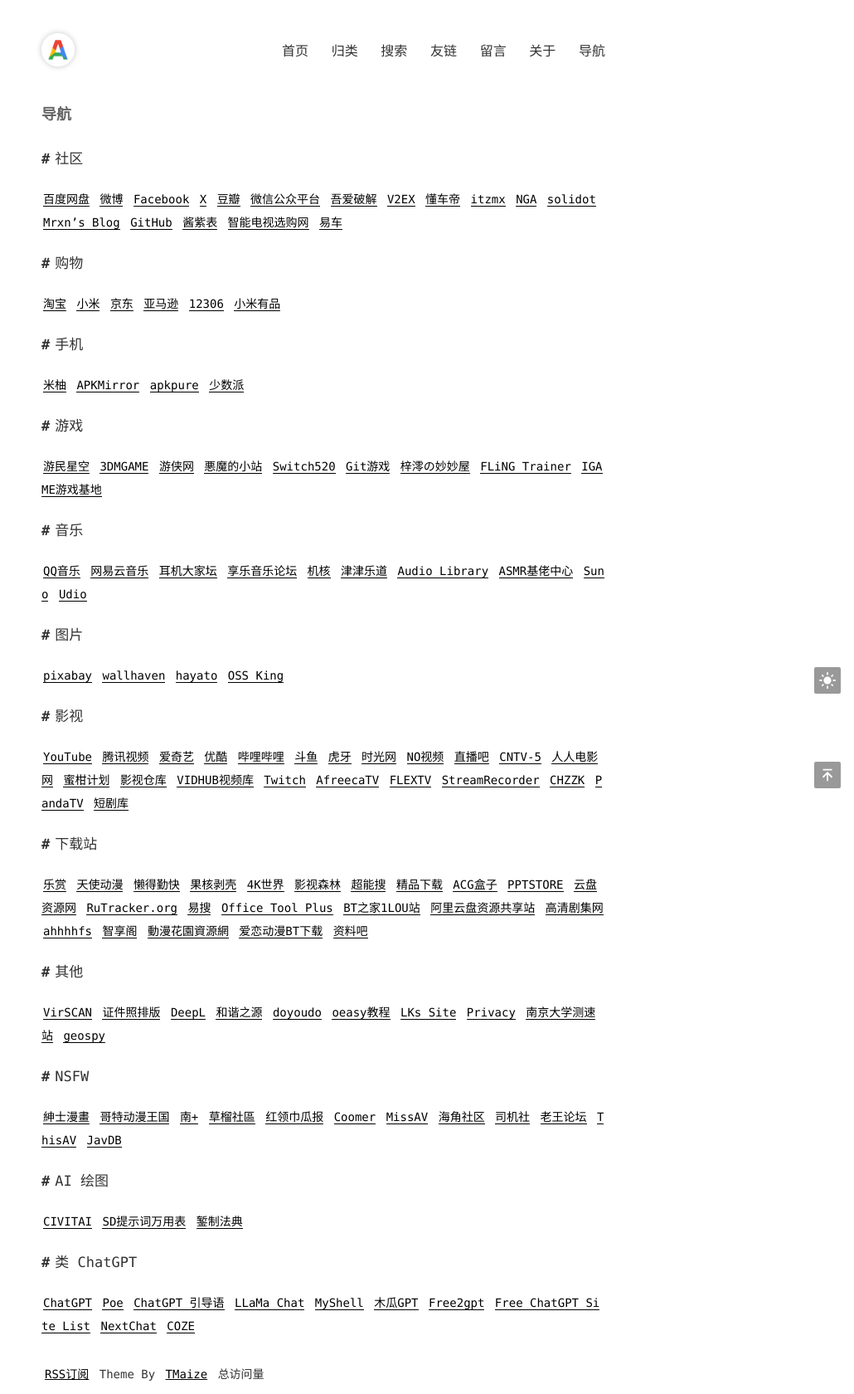
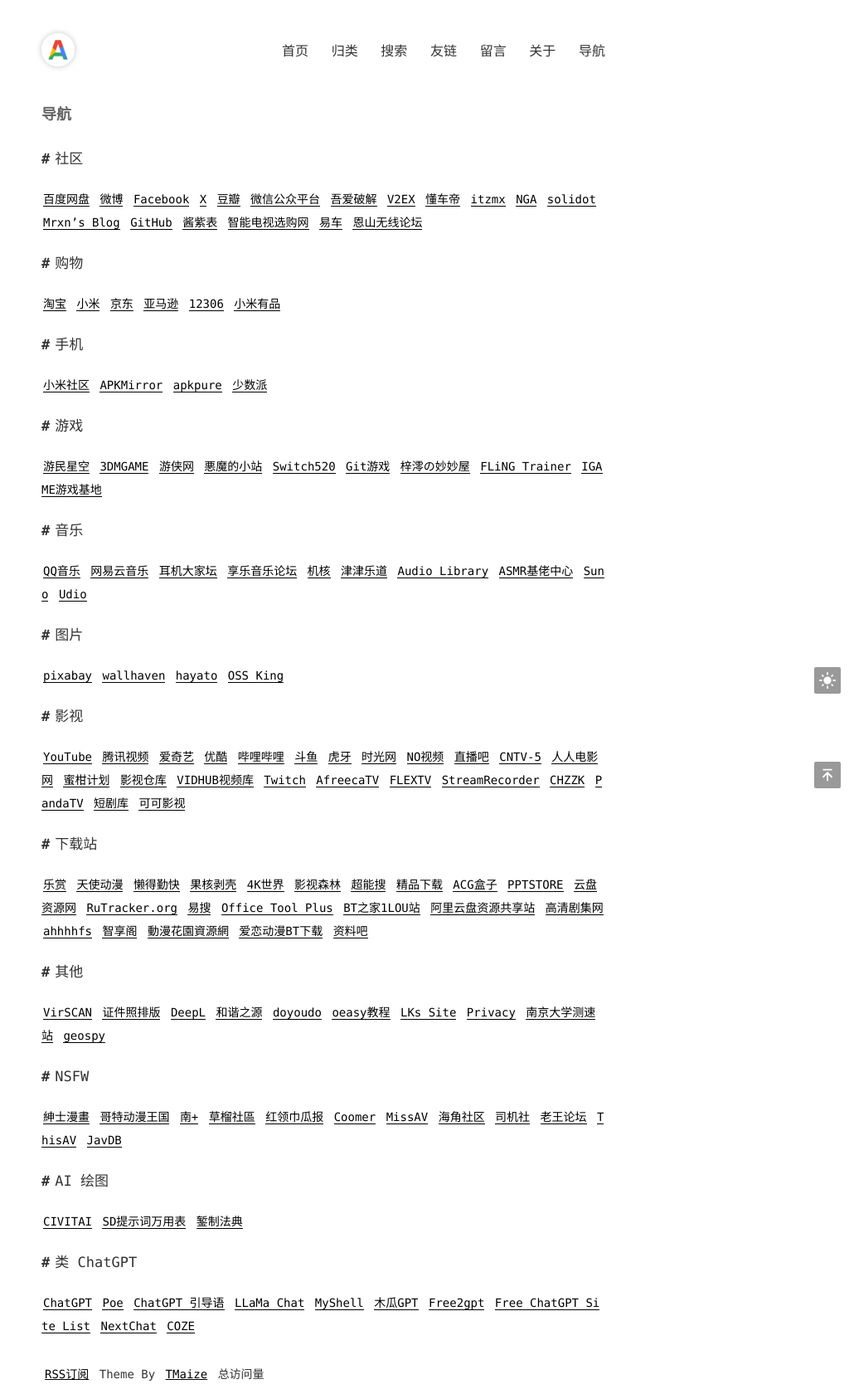
Before and after one commit to admans/admans.github.io, a Jekyll site: the page built from pages/navi.md, in a window 1280 px wide. Shown: the whole page at 83% size, without its empty margins (250-1280 px from the left). Built offline with Jekyll 4.4.1, drawn with Linux system fonts in a browser that asks for light colours; comment, search, counter and statistics services are not loaded.

Commit message:
Update navi.md

```diff
--- a/pages/navi.md
+++ b/pages/navi.md
@@ -5,7 +5,7 @@ title: 导航
 
 ## 社区
 
-[百度网盘](https://pan.baidu.com/ "百度网盘") [微博](https://weibo.com/ "微博") [Facebook](https://www.facebook.com/ "Facebook") [X](https://x.com/ "X") [豆瓣](https://www.douban.com/ "豆瓣") [微信公众平台](https://mp.weixin.qq.com/ "微信公众平台") [吾爱破解](https://www.52pojie.cn/ "吾爱破解") [V2EX](https://v2ex.com/ "V2EX") [懂车帝](https://www.dongchedi.com/ "懂车帝") [itzmx](http://bbs.itzmx.com/ "itzmx") [NGA](https://bbs.nga.cn/ "NGA") [solidot](https://www.solidot.org/ "solidot") [Mrxn's Blog](https://mrxn.net/ "Mrxn's Blog") [GitHub](https://github.com/ "GitHub") [酱紫表](https://qust.me/ "酱紫表") [智能电视选购网](https://tvlabs.cn/ "智能电视选购网") [易车](https://www.yiche.com/ "易车")
+[百度网盘](https://pan.baidu.com/ "百度网盘") [微博](https://weibo.com/ "微博") [Facebook](https://www.facebook.com/ "Facebook") [X](https://x.com/ "X") [豆瓣](https://www.douban.com/ "豆瓣") [微信公众平台](https://mp.weixin.qq.com/ "微信公众平台") [吾爱破解](https://www.52pojie.cn/ "吾爱破解") [V2EX](https://v2ex.com/ "V2EX") [懂车帝](https://www.dongchedi.com/ "懂车帝") [itzmx](http://bbs.itzmx.com/ "itzmx") [NGA](https://bbs.nga.cn/ "NGA") [solidot](https://www.solidot.org/ "solidot") [Mrxn's Blog](https://mrxn.net/ "Mrxn's Blog") [GitHub](https://github.com/ "GitHub") [酱紫表](https://qust.me/ "酱紫表") [智能电视选购网](https://tvlabs.cn/ "智能电视选购网") [易车](https://www.yiche.com/ "易车") [恩山无线论坛](https://www.right.com.cn/forum/index.php "恩山无线论坛")
 
 ## 购物
 
@@ -13,7 +13,7 @@ title: 导航
 
 ## 手机
 
-[米柚](https://miui.com/ "米柚") [APKMirror](http://www.apkmirror.com/ "APKMirror") [apkpure](https://apkpure.com/ "apkpure") [少数派](https://sspai.com/ "少数派")
+[小米社区](https://www.xiaomi.cn/ "小米社区") [APKMirror](http://www.apkmirror.com/ "APKMirror") [apkpure](https://apkpure.com/ "apkpure") [少数派](https://sspai.com/ "少数派")
 
 ## 游戏
 
@@ -29,7 +29,7 @@ title: 导航
 
 ## 影视
 
-[YouTube](https://www.youtube.com/ "YouTube") [腾讯视频](https://v.qq.com/ "腾讯视频") [爱奇艺](https://www.iqiyi.com/ "爱奇艺") [优酷](https://www.youku.com/ "优酷") [哔哩哔哩](https://www.bilibili.com/ "哔哩哔哩") [斗鱼](https://www.douyu.com/ "斗鱼") [虎牙](https://www.huya.com/ "虎牙") [时光网](http://www.mtime.com/ "时光网") [NO视频](https://www.novipnoad.com/ "NO视频") [直播吧](http://www.zhibo8.cc/ "直播吧") [CNTV-5](http://tv.cntv.cn/live/cctv5/?pt=HD "CNTV-5") [人人电影网](https://www.rrdynb.com/index.html "人人电影网") [蜜柑计划](https://mikanani.me/ "蜜柑计划") [影视仓库](http://www.wmdz.com/index.html "影视仓库") [VIDHUB视频库](https://vidhub.link/ "VIDHUB视频库") [Twitch](https://www.twitch.tv/ "Twitch") [AfreecaTV](https://www.afreecatv.com/ "AfreecaTV") [FLEXTV](https://www.flextv.co.kr/ "FLEXTV") [StreamRecorder](https://streamrecorder.io/ "StreamRecorder") [CHZZK](https://chzzk.naver.com/ "CHZZK") [PandaTV](https://www.pandalive.co.kr/ "PandaTV") [短剧库](https://kdocs.cn/l/cntsb8OUEpHV "短剧库")
+[YouTube](https://www.youtube.com/ "YouTube") [腾讯视频](https://v.qq.com/ "腾讯视频") [爱奇艺](https://www.iqiyi.com/ "爱奇艺") [优酷](https://www.youku.com/ "优酷") [哔哩哔哩](https://www.bilibili.com/ "哔哩哔哩") [斗鱼](https://www.douyu.com/ "斗鱼") [虎牙](https://www.huya.com/ "虎牙") [时光网](http://www.mtime.com/ "时光网") [NO视频](https://www.novipnoad.com/ "NO视频") [直播吧](http://www.zhibo8.cc/ "直播吧") [CNTV-5](http://tv.cntv.cn/live/cctv5/?pt=HD "CNTV-5") [人人电影网](https://www.rrdynb.com/index.html "人人电影网") [蜜柑计划](https://mikanani.me/ "蜜柑计划") [影视仓库](http://www.wmdz.com/index.html "影视仓库") [VIDHUB视频库](https://vidhub.link/ "VIDHUB视频库") [Twitch](https://www.twitch.tv/ "Twitch") [AfreecaTV](https://www.afreecatv.com/ "AfreecaTV") [FLEXTV](https://www.flextv.co.kr/ "FLEXTV") [StreamRecorder](https://streamrecorder.io/ "StreamRecorder") [CHZZK](https://chzzk.naver.com/ "CHZZK") [PandaTV](https://www.pandalive.co.kr/ "PandaTV") [短剧库](https://kdocs.cn/l/cntsb8OUEpHV "短剧库") [可可影视](https://www.keke13.com/ "可可影视")
 
 ## 下载站
 
```
